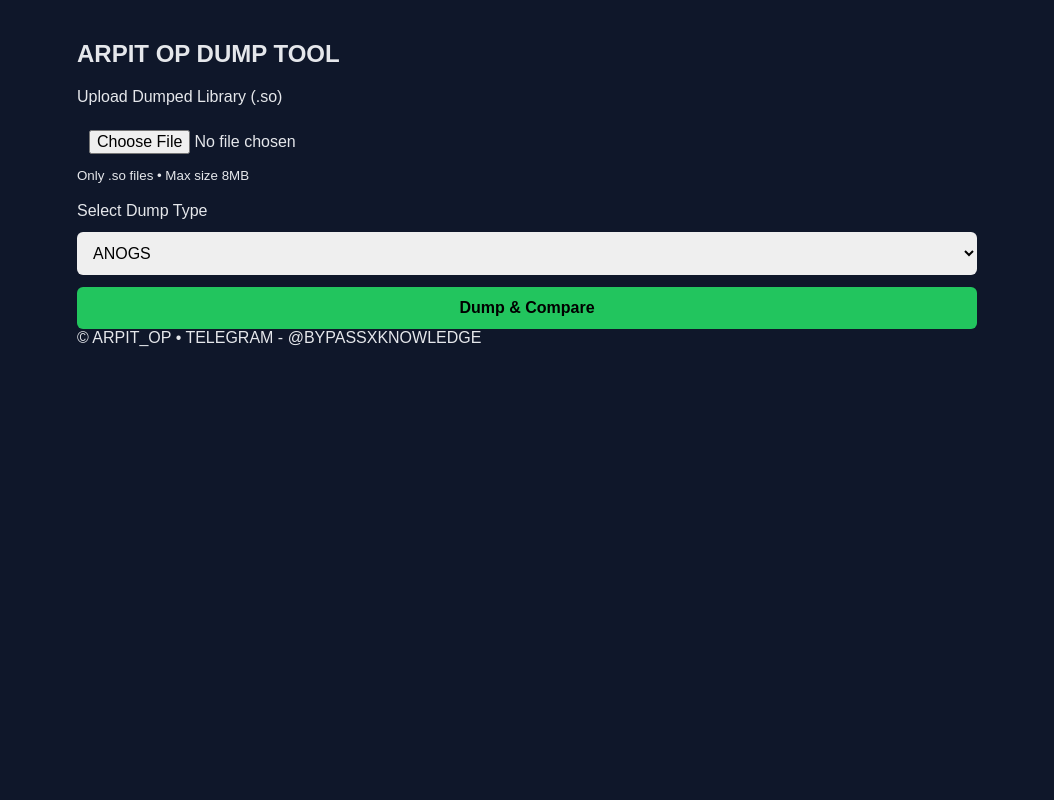
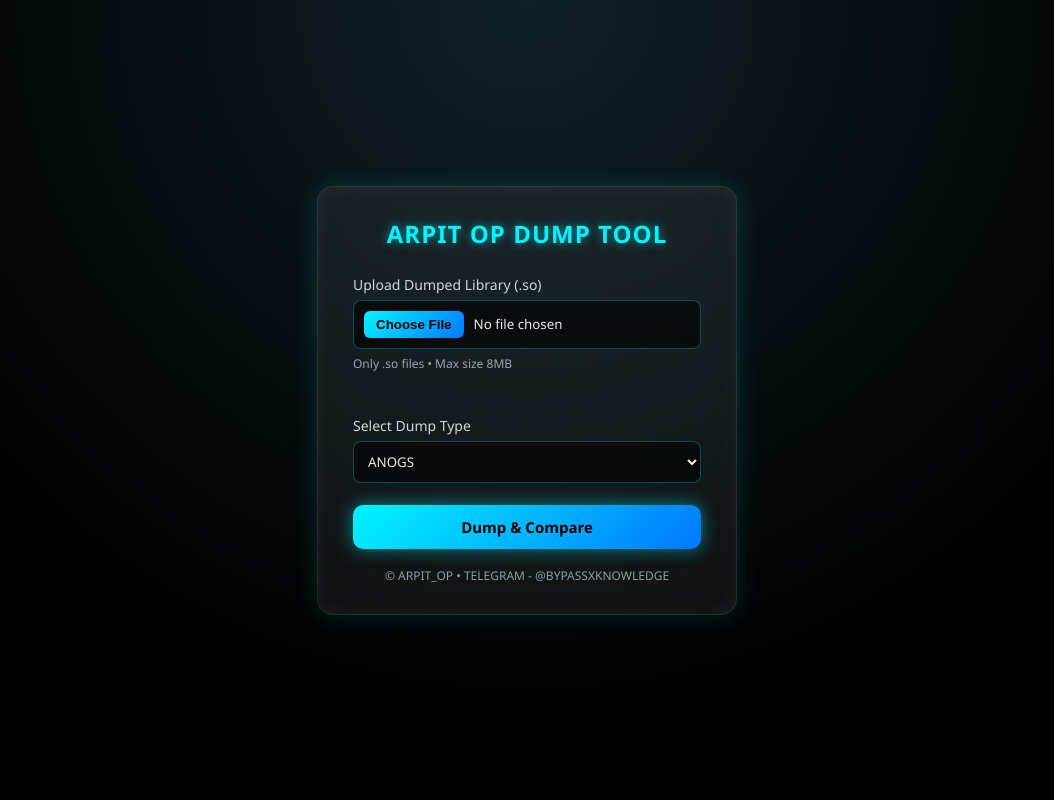
Before and after one commit to ARPITDIXIT789/dump-web, a Flask app: page / in a window 1280 px wide. Shown: the whole page, without its empty margins (113-1167 px from the left). Run offline with Flask 3, Linux system fonts and the light colour scheme.

Commit message:
Update style.css

```diff
--- a/dump-web/static/style.css
+++ b/dump-web/static/style.css
@@ -1,58 +1,124 @@
-body {
-  margin: 0;
-  font-family: Arial, sans-serif;
-  background: #0f172a;
-  color: #e5e7eb;
+/* ===== GLOBAL RESET ===== */
+* {
+    margin: 0;
+    padding: 0;
+    box-sizing: border-box;
+    font-family: "Segoe UI", Tahoma, Geneva, Verdana, sans-serif;
 }
 
-header {
-  padding: 15px;
-  background: #020617;
-  text-align: center;
+/* ===== BODY ===== */
+body {
+    min-height: 100vh;
+    background: radial-gradient(circle at top, #0f2027, #000000 70%);
+    display: flex;
+    align-items: center;
+    justify-content: center;
+    color: #eaeaea;
 }
 
+/* ===== CARD ===== */
 .container {
-  padding: 20px;
-  max-width: 900px;
-  margin: auto;
+    width: 420px;
+    padding: 30px 35px;
+    background: rgba(255, 255, 255, 0.06);
+    backdrop-filter: blur(14px);
+    border-radius: 16px;
+    box-shadow:
+        0 0 25px rgba(0, 255, 255, 0.15),
+        inset 0 0 20px rgba(255, 255, 255, 0.05);
+    border: 1px solid rgba(255, 255, 255, 0.1);
 }
 
-input, select, button {
-  width: 100%;
-  padding: 12px;
-  margin-top: 12px;
-  border-radius: 6px;
-  border: none;
-  font-size: 16px;
+/* ===== TITLE ===== */
+h2 {
+    text-align: center;
+    margin-bottom: 25px;
+    font-weight: 700;
+    letter-spacing: 1px;
+    color: #00f5ff;
+    text-shadow: 0 0 10px rgba(0, 245, 255, 0.6);
 }
 
-button {
-  background: #22c55e;
-  color: black;
-  font-weight: bold;
+/* ===== LABELS ===== */
+label {
+    display: block;
+    margin-bottom: 6px;
+    font-size: 14px;
+    color: #cfd8dc;
 }
 
-.download-btn {
-  display: inline-block;
-  margin-top: 15px;
-  padding: 10px 16px;
-  background: #2563eb;
-  color: white;
-  text-decoration: none;
-  border-radius: 6px;
-  font-weight: bold;
+/* ===== FILE INPUT ===== */
+input[type="file"] {
+    width: 100%;
+    padding: 10px;
+    background: rgba(0, 0, 0, 0.6);
+    border: 1px solid rgba(0, 245, 255, 0.3);
+    border-radius: 8px;
+    color: #eaeaea;
+    cursor: pointer;
 }
 
-pre {
-  background: black;
-  padding: 15px;
-  margin-top: 20px;
-  overflow-x: auto;
-  border-radius: 6px;
+input[type="file"]::file-selector-button {
+    background: linear-gradient(135deg, #00f5ff, #0077ff);
+    border: none;
+    color: #000;
+    padding: 6px 12px;
+    border-radius: 6px;
+    cursor: pointer;
+    margin-right: 10px;
+    font-weight: 600;
 }
 
-@media (max-width: 600px) {
-  header h1 {
-    font-size: 18px;
-  }
+/* ===== SELECT ===== */
+select {
+    width: 100%;
+    padding: 10px;
+    background: rgba(0, 0, 0, 0.6);
+    border: 1px solid rgba(0, 245, 255, 0.3);
+    border-radius: 8px;
+    color: #eaeaea;
+    outline: none;
 }
+
+select:focus,
+input:focus {
+    border-color: #00f5ff;
+    box-shadow: 0 0 10px rgba(0, 245, 255, 0.6);
+}
+
+/* ===== SMALL TEXT ===== */
+small {
+    display: block;
+    margin-top: 6px;
+    font-size: 12px;
+    color: #9ea7ad;
+}
+
+/* ===== BUTTON ===== */
+button {
+    margin-top: 22px;
+    width: 100%;
+    padding: 12px;
+    background: linear-gradient(135deg, #00f5ff, #0077ff);
+    border: none;
+    border-radius: 10px;
+    color: #000;
+    font-size: 15px;
+    font-weight: 700;
+    cursor: pointer;
+    transition: all 0.25s ease;
+    box-shadow: 0 0 18px rgba(0, 245, 255, 0.5);
+}
+
+button:hover {
+    transform: translateY(-2px);
+    box-shadow: 0 0 30px rgba(0, 245, 255, 0.9);
+}
+
+/* ===== FOOTER TEXT ===== */
+.footer {
+    text-align: center;
+    margin-top: 18px;
+    font-size: 12px;
+    color: #8aa0a8;
+}
```
